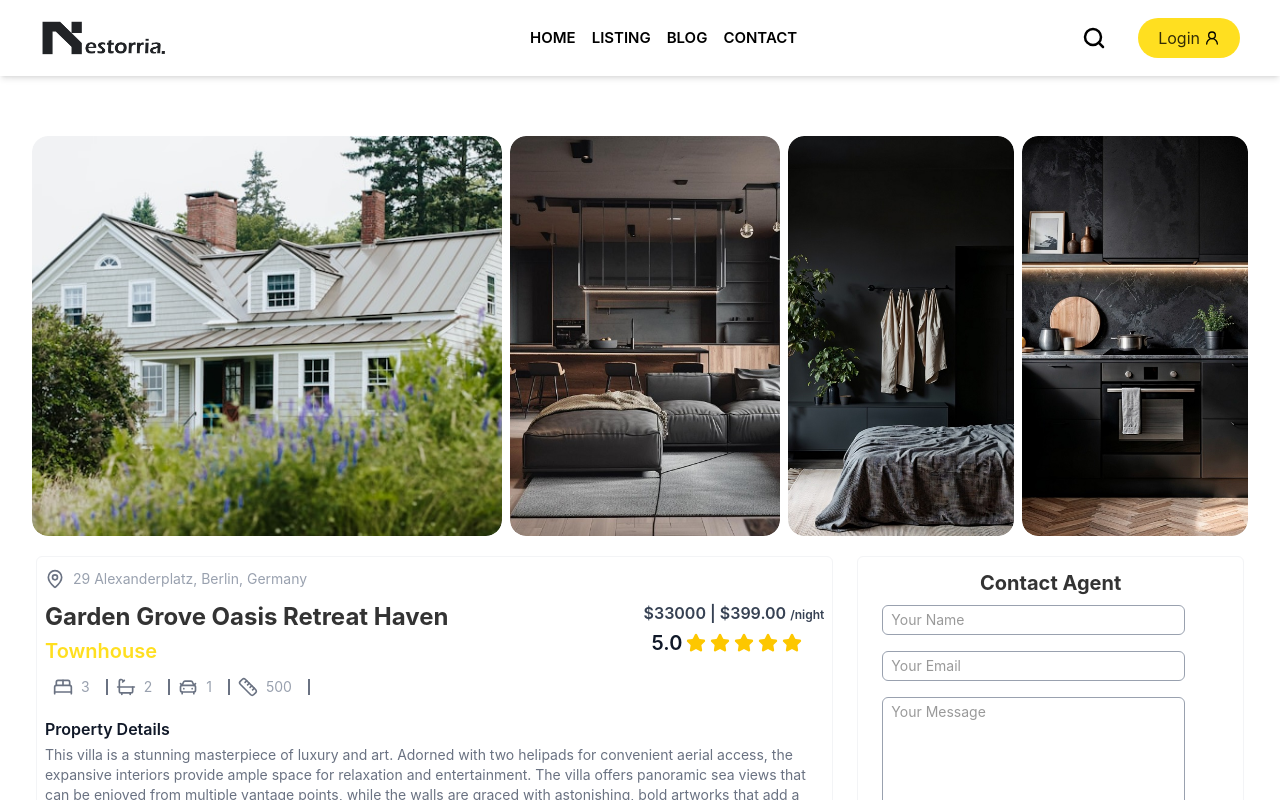
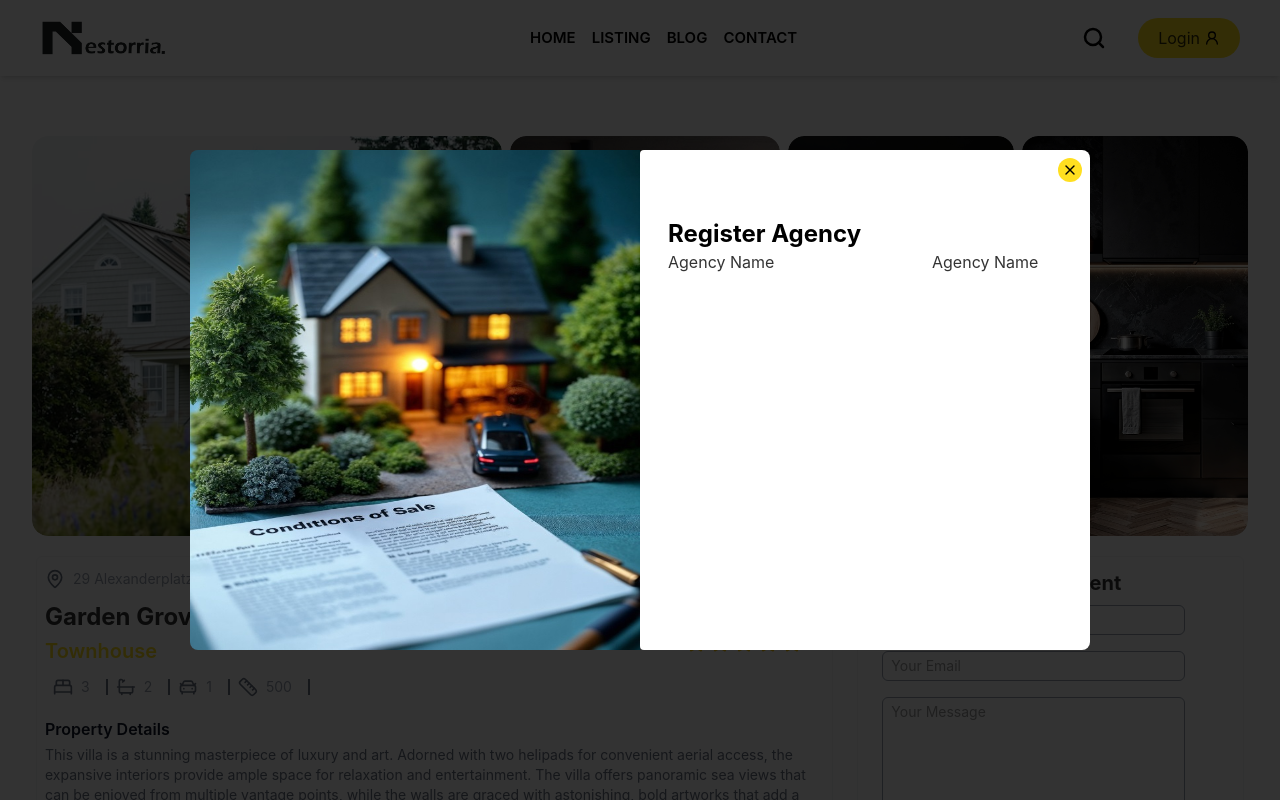
Before and after one commit to NatiDogg/a-modern-real-estate-website-with-MERN, a React (Vite) app in the folder client/: page /listing/67f763d8197ac559e4089b7a in a window 1280 px wide. Shown: the top 800 px of the page. Built offline with nearby package versions, Linux system fonts and the light colour scheme; no server answers; a web font is replaced by a local one.

Commit message:
agency registration component is fixed

```diff
--- a/client/src/App.jsx
+++ b/client/src/App.jsx
@@ -1,4 +1,4 @@
-import React, {useState,useEffect} from 'react'
+import React, {useState,useEffect,useContext} from 'react'
 import {Routes,Route,useLocation} from 'react-router-dom'
 import Header from './Components/Header.jsx'
 import Footer from './Components/Footer.jsx'
@@ -8,14 +8,20 @@ import Blog from './Pages/Blog.jsx';
 import Contact from './Pages/Contact.jsx';
 import PropertyDetail from './Pages/PropertyDetail.jsx';
 import MyBooking from './Pages/MyBooking.jsx'
+import AgencyReg from './Components/AgencyReg.jsx';
+import { AppContext } from './Context/AppContext.jsx';
 
 
 function App() {
+    const {showAgencyReg} = useContext(AppContext);
 
 
   return (
        <main className=' relative flex flex-col gap-4 min-h-screen '>
             <Header />
+            {
+               !showAgencyReg && <AgencyReg/>
+            }
              <div className='flex flex-col gap-4 mt-15 flex-1'>
                 <Routes>
                    <Route path='/' element= {<Home />} />
--- /dev/null
+++ b/client/src/Components/AgencyReg.jsx
@@ -0,0 +1,47 @@
+import React,{useContext,useState} from 'react'
+import { AppContext } from '../Context/AppContext';
+import { assets } from '../Data/data';
+
+const AgencyReg = () => {
+    const {setShowAgencyReg} = useContext(AppContext);
+    const [formData, setFormData] = useState({
+          name: "",
+          email: "",
+          contact: "",
+          address: "",
+          city: "",
+
+
+
+    });
+
+  return (
+      <section className='fixed inset-0 z-50 w-full bg-black/80 flex items-center justify-center'>
+           <div className='hidden lg:flex '>
+              <img src={assets.createPrp} alt="" className='w-[450px] h-[500px] object-center rounded-l-lg' />
+           </div>
+           <div className='bg-white w-[450px] h-[500px] p-5 relative sm:rounded-sm lg:rounded-r-lg'>
+              <div className='absolute top-0 right-0 p-2'>
+                 <button onClick={()=>setShowAgencyReg((prevShow)=>!prevShow)} className='bg-yellow-300 rounded-full p-0.5 cursor-pointer hover:bg-black hover:text-yellow-300'><img src={assets.close} className='w-5 h-5 p-0.5 hover:invert' alt="" /></button>
+              </div>
+              <form className='mt-10 p-2 w-full' action="">
+                   <h2 className='text-2xl font-bold text-black'>Register Agency</h2>
+                   <div className='flex flex-col gap-4'>
+                      <div className='flex items-center gap-4'>
+                          <div className='flex flex-col gap-1'>
+                             <label htmlFor="name">Agency Name</label>
+                             <input type="text" id='name' />
+                          </div>
+                          <div className='flex flex-col gap-1'>
+                             <label htmlFor="name">Agency Name</label>
+                             <input type="text" id='name' />
+                          </div>
+                      </div>
+                   </div>
+              </form>
+           </div>
+      </section>
+  )
+}
+
+export default AgencyReg;
--- a/client/src/Context/AppContext.jsx
+++ b/client/src/Context/AppContext.jsx
@@ -7,8 +7,10 @@ export const AppContext = createContext();
 const AppContextProvider = ({children}) => {
     const currency = import.meta.env.VITE_CURRENCY
     const navigate = useNavigate();
+     const {user} =  useUser();
     const [properties, setProperties] = useState([]);
-     const {user} =  useUser();
+    const [showAgencyReg, setShowAgencyReg] = useState(false);
+
 
 
     const getProperties = ()=>{
@@ -26,7 +28,9 @@ const AppContextProvider = ({children}) => {
         navigate,
         properties,
         currency,
-        user
+        user,
+        showAgencyReg,
+        setShowAgencyReg
 
 
     }
--- a/client/src/Pages/MyBooking.jsx
+++ b/client/src/Pages/MyBooking.jsx
@@ -28,7 +28,7 @@ const MyBooking = () => {
                             <h3 className='font-bold'>{booking.property.title}</h3>
                             <div className='flex justify-between items-center w-[60%]'>
                                <p className='text-gray-700 font-semibold text-sm'>Guests: <span className='text-gray-400 text-xs'>{booking.guests}</span></p>
-                               <p className='text-gray-700 font-semibold text-sm'>Total: <span className='text-gray-400 text-xs'>{booking.totalPrice}</span></p>
+                               <p className='text-gray-700 font-semibold text-sm'>Total: <span className='text-gray-400 text-xs'>{currency}{booking.totalPrice}</span></p>
 
                             </div>
                             <div className='flex gap-0.5 items-center'>
@@ -40,8 +40,8 @@ const MyBooking = () => {
 
                     </div>
                      <hr className='m-1 text-gray-200' />
-                     <div className='flex justify-between items-center p-1'>
-                         <div className='flex gap-3 items-center'>
+                     <div className='flex flex-col md:flex-row md:justify-between gap-4 md:items-center p-1'>
+                         <div className='flex flex-col md:flex-row gap-3 md:items-center'>
                              <div>
                                 <p className='text-sm text-black '>Booking ID: <span className='text-gray-400'>{booking._id}</span></p>
                              </div>
@@ -57,7 +57,7 @@ const MyBooking = () => {
                                <p className='text-sm'>Payment:</p>
                               {booking.isPaid ? <div className='w-2 h-2 bg-green-500 rounded-full'></div> : <div className='w-2 h-2 bg-amber-400 rounded-full'></div>}
                               <p className='text-sm'>{booking.isPaid ? "Paid" : "Unpaid"}</p>
-                               {booking.isPaid ? "" : <button className='bg-yellow-400 text-xs px-6 py-1 cursor-pointer ml-2'>Pay Now</button>}
+                               {!booking.isPaid && <button className='bg-yellow-400 text-xs px-6 py-1 cursor-pointer ml-2'>Pay Now</button>}
                             </div>
                          </div>
                      </div>
```
